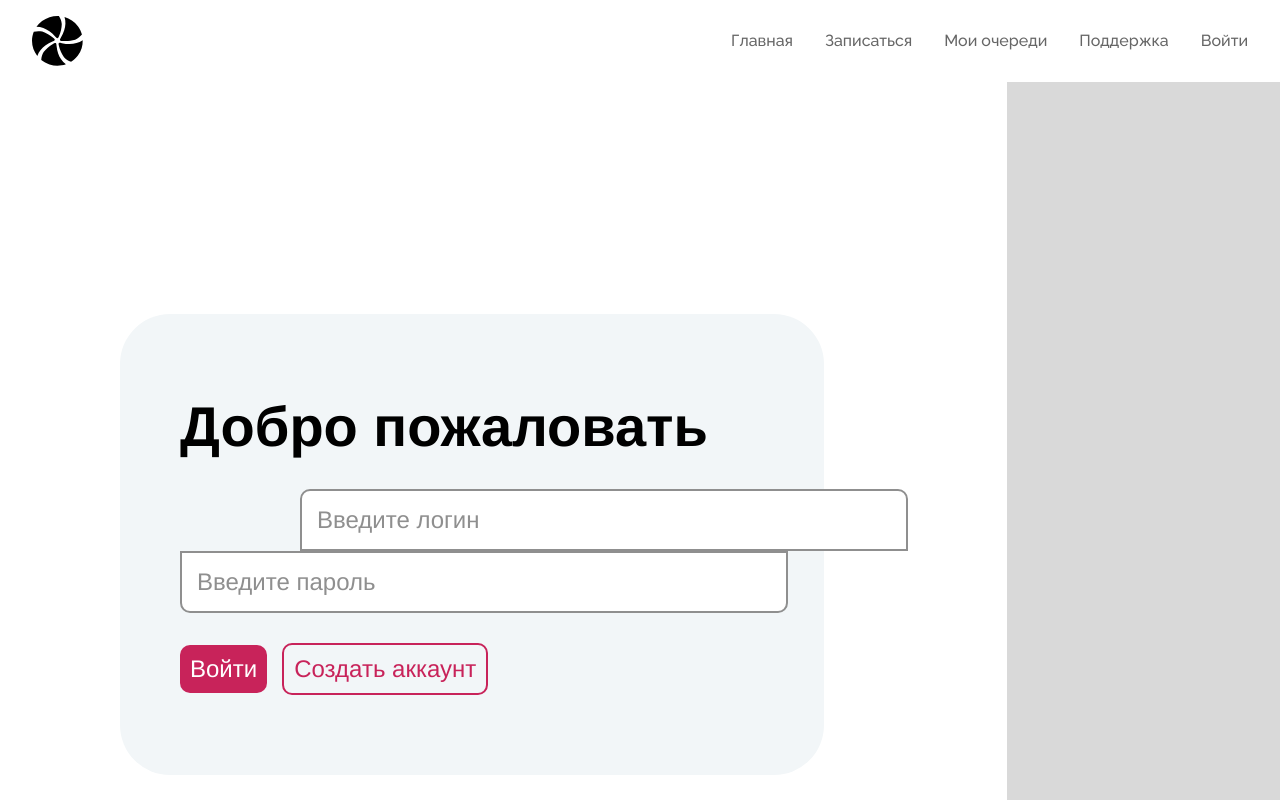
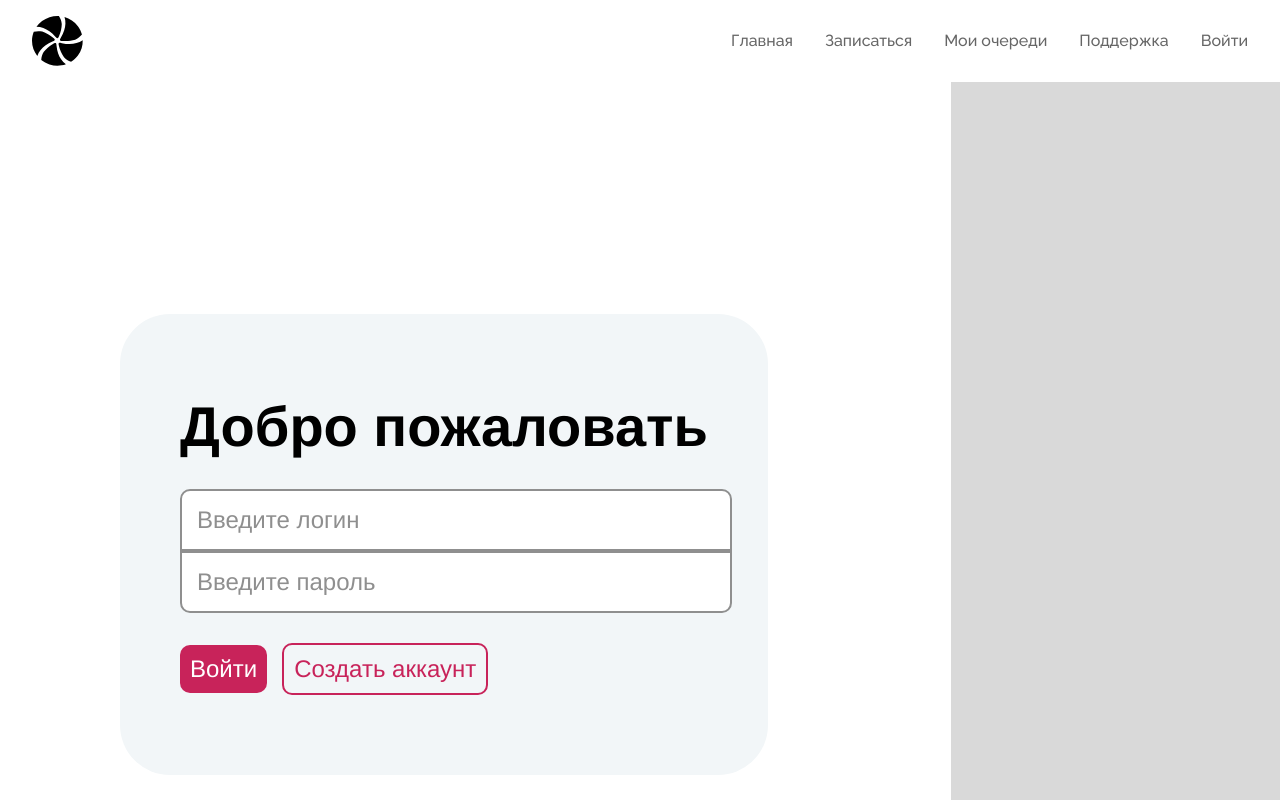
Before and after one commit to 444eBurashka/front-que, a React (Create React App) app: page /login in a window 1280 px wide. Shown: the top 800 px of the page. Built offline with nearby package versions, Linux system fonts and the light colour scheme.

Commit message:
Fix Bugs LoginPage

```diff
--- a/src/pages/LoginPage/LoginPage.css
+++ b/src/pages/LoginPage/LoginPage.css
@@ -68,6 +68,7 @@
   padding: 10px;
   position: relative;
   width: 100%;
+  margin: 0 0;
 }
 
 .login .text-wrapper-2 {
```
